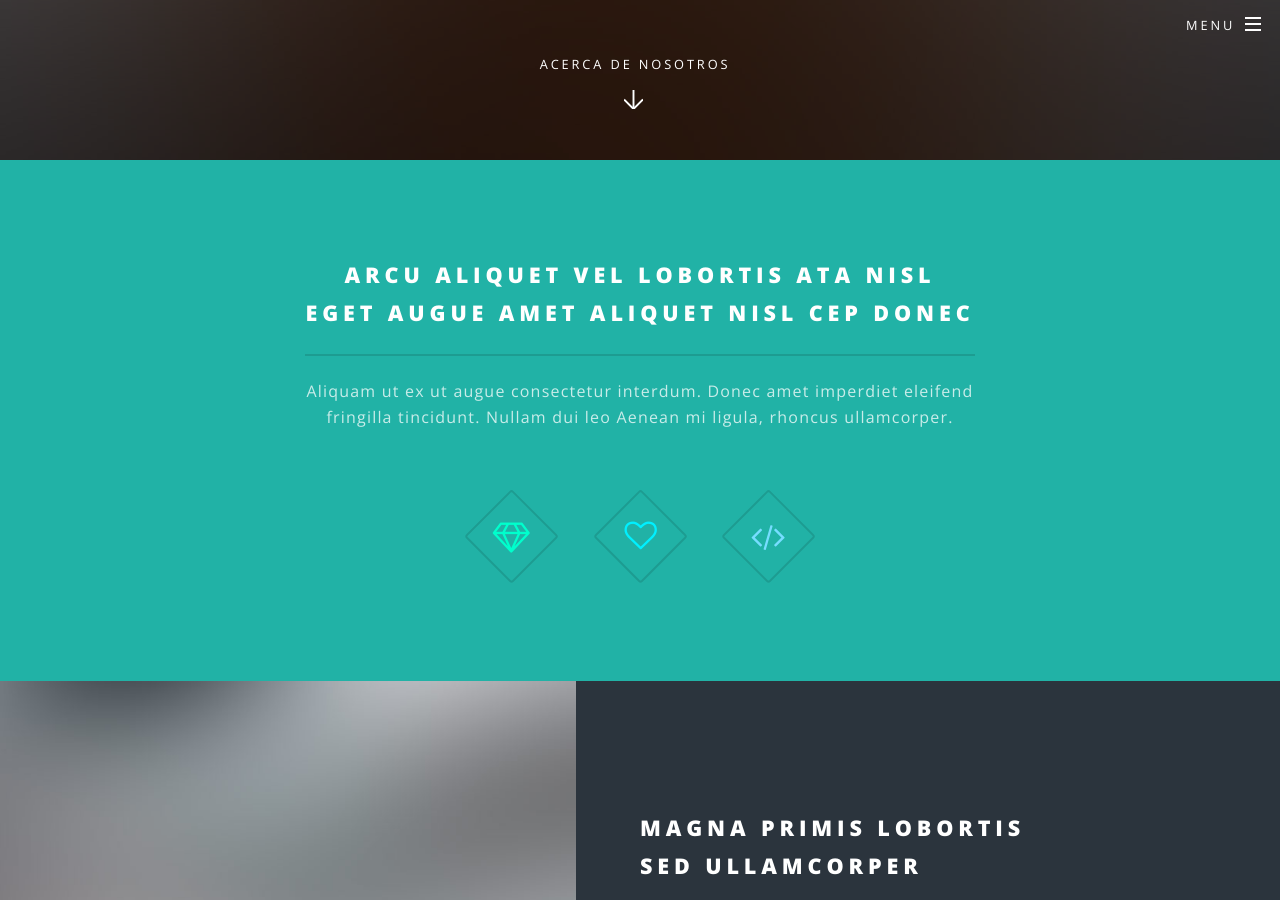
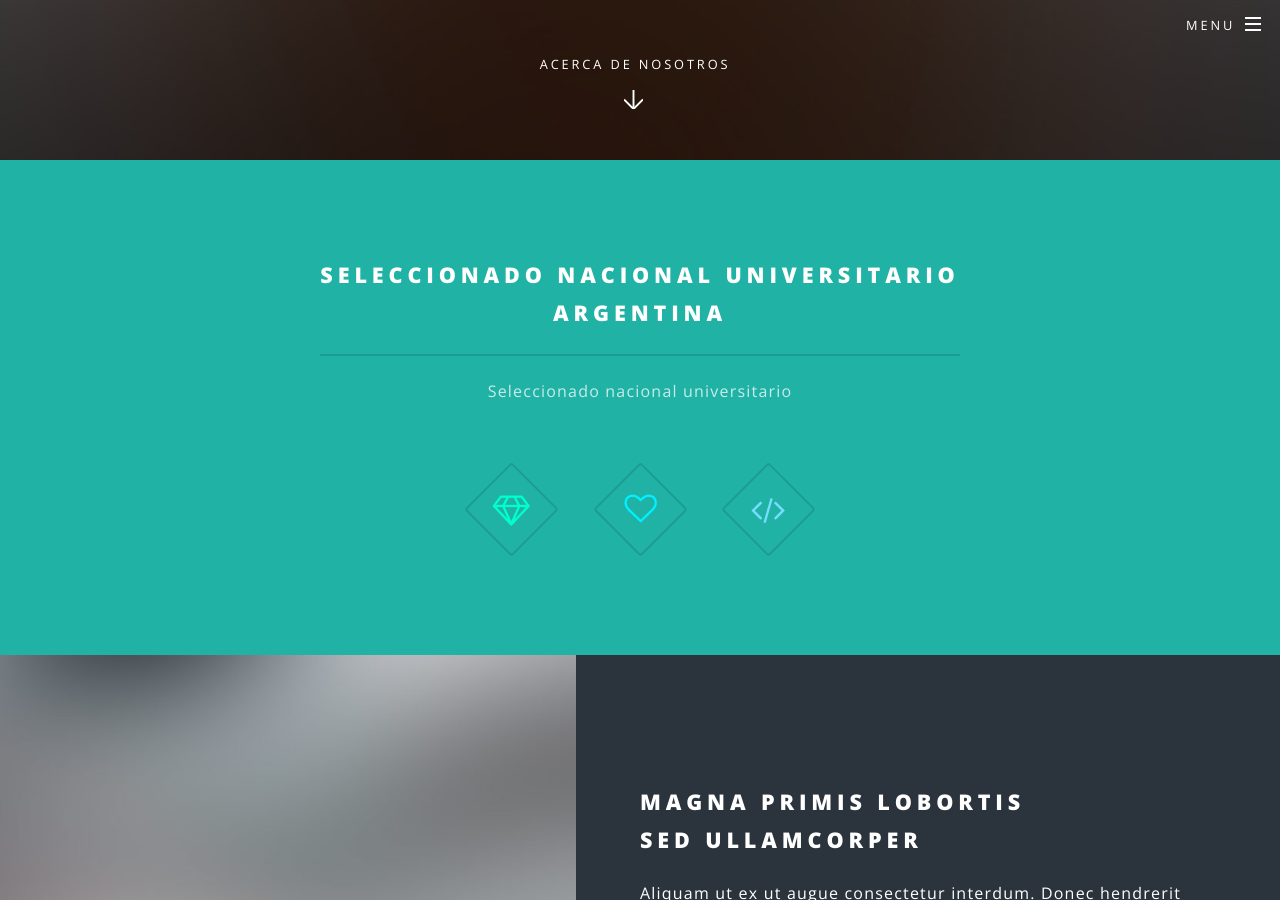
Before and after one commit to choiques/choiques.github.io, a Jekyll site: the page built from index.html, in a window 1280 px wide and 900 px high, scrolled down 740 px. Built offline with Jekyll 4.4.1, drawn with Linux system fonts in a browser that asks for light colours.

Commit message:
a few changes

```diff
--- a/index.html
+++ b/index.html
@@ -17,15 +17,14 @@ layout: landing
 					<section id="one" class="wrapper style1 special">
 						<div class="inner">
 							<header class="major">
-								<h2>Arcu aliquet vel lobortis ata nisl<br />
-								eget augue amet aliquet nisl cep donec</h2>
-								<p>Aliquam ut ex ut augue consectetur interdum. Donec amet imperdiet eleifend<br />
-								fringilla tincidunt. Nullam dui leo Aenean mi ligula, rhoncus ullamcorper.</p>
+								<h2>Seleccionado nacional universitario<br />
+								Argentina</h2>
+								<p>Seleccionado nacional universitario</p>
 							</header>
 							<ul class="icons major">
-								<li><span class="icon fa-diamond major style1"><span class="label">Lorem</span></span></li>
-								<li><span class="icon fa-heart-o major style2"><span class="label">Ipsum</span></span></li>
-								<li><span class="icon fa-code major style3"><span class="label">Dolor</span></span></li>
+								<li><span class="icon fa-diamond major style1"><span class="label">Rugby</span></span></li>
+								<li><span class="icon fa-heart-o major style2"><span class="label">Seven</span></span></li>
+								<li><span class="icon fa-code major style3"><span class="label">Choiques</span></span></li>
 							</ul>
 						</div>
 					</section>
```
